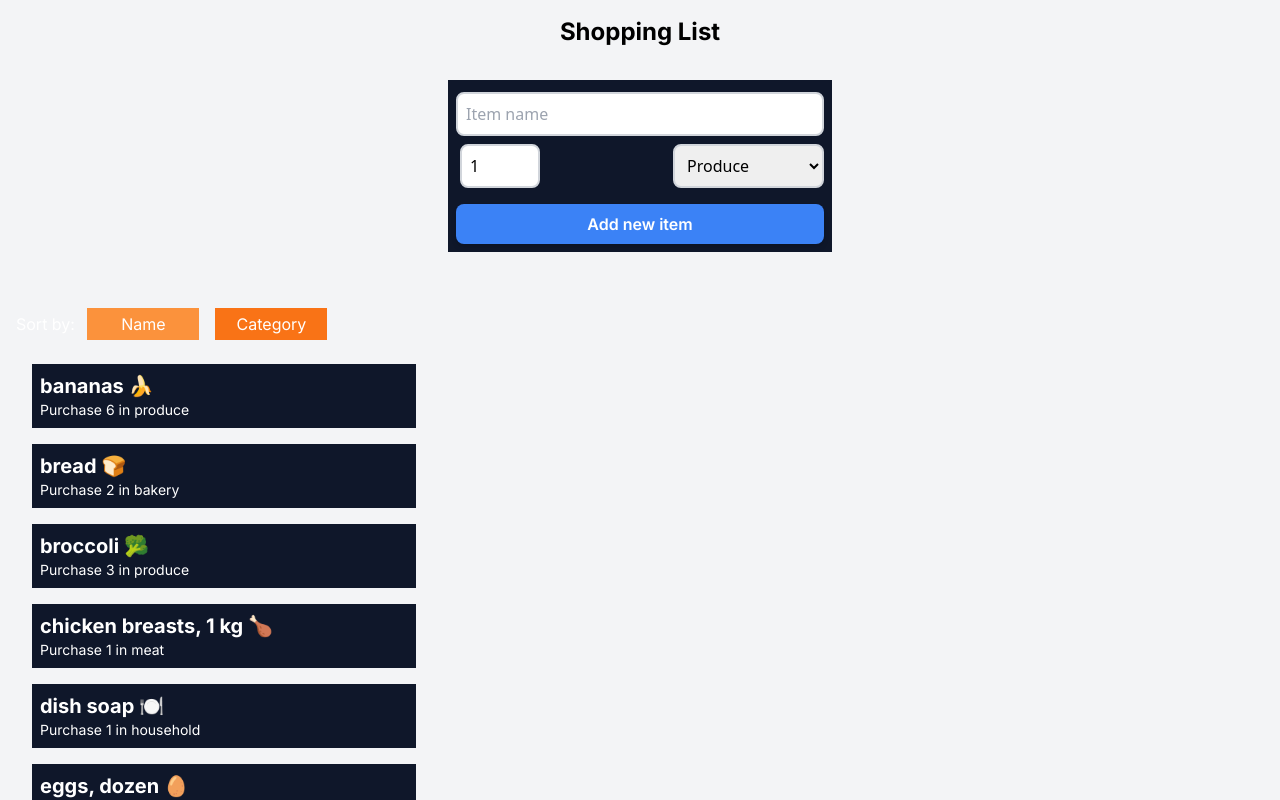
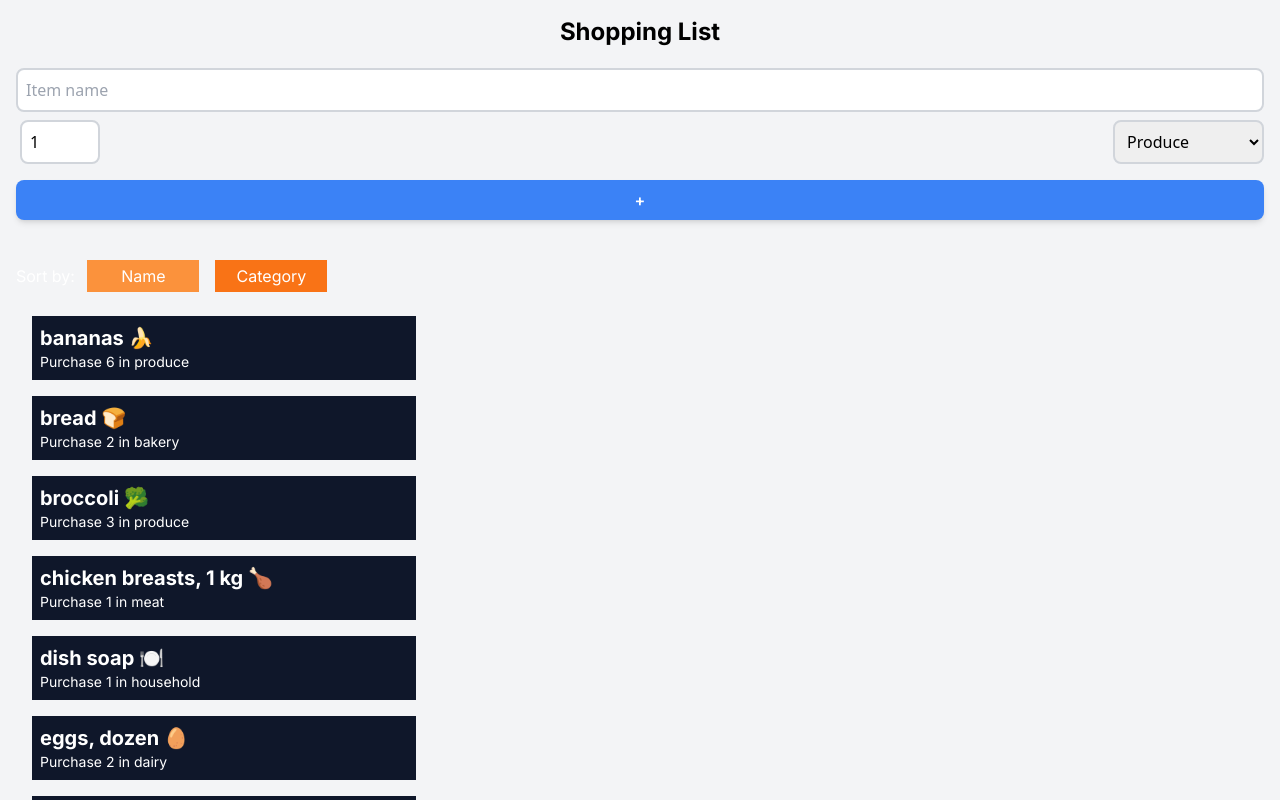
Before and after one commit to Arshpreet77/cprg306-assignments, a Next.js app: page /week-7 in a window 1280 px wide. Shown: the top 800 px of the page. Built offline with nearby package versions, Linux system fonts and the light colour scheme.

Commit message:
new-item.js

```diff
--- a/app/week-7/new-item.js
+++ b/app/week-7/new-item.js
@@ -1,83 +1,79 @@
-import { useState } from "react";
+"use client";
+import React, { useState } from "react";
 
-export default function NewShoppingItem({ onAddItem }) {
-    const [itemName, setItemName] = useState("");
-    const [itemQuantity, setItemQuantity] = useState(1);
-    const [itemCategory, setItemCategory] = useState("produce");
+const NewItem = ({ onAddItem }) => {
+  const [name, setName] = useState("");
+  const [quantity, setQuantity] = useState(1);
+  const [category, setCategory] = useState("produce");
 
-    const categories = [
-        { label: 'Produce', value: 'produce' },
-        { label: 'Dairy', value: 'dairy' },
-        { label: 'Bakery', value: 'bakery' },
-        { label: 'Meat', value: 'meat' },
-        { label: 'Frozen Foods', value: 'frozen foods' },
-        { label: 'Canned Goods', value: 'canned goods' },
-        { label: 'Dry Goods', value: 'dry goods' },
-        { label: 'Beverages', value: 'beverages' },
-        { label: 'Snacks', value: 'snacks' },
-        { label: 'Household', value: 'household' },
-        { label: 'Others', value: 'others' },
-    ];
-
-    const handleFormSubmit = (event) => {
+  const handleSubmit = (event) => {
     event.preventDefault();
 
-        const newItem = {
-            name: itemName,
-            quantity: parseInt(itemQuantity, 10),
-            category: itemCategory,
+    const item = {
+      name,
+      quantity,
+      category,
     };
 
-        onAddItem(newItem);
-
-        setItemName('');
-        setItemQuantity(1);
-        setItemCategory('produce');
+    onAddItem(item);
   };
 
   return (
-        <main className="flex justify-center w-full">
-            <form onSubmit={handleFormSubmit} className="p-2 m-4 bg-slate-900 text-black max-w-sm w-full">
+    <form onSubmit={handleSubmit}>
+      <div className="text-black">
         <div className="mb-2">
           <input
+            placeholder="Item name"
             type="text"
+            value={name}
+            onChange={(e) => setName(e.target.value)}
             required
-                        placeholder="Item name"
-                        onChange={(e) => setItemName(e.target.value)}
-                        value={itemName}
-                        className="w-full mt-1 border-2 text-black border-gray-300 p-2 rounded-lg font-sans"
+            className="w-full mt-1 border-2 border-gray-300 p-2 rounded-lg font-sans"
           />
         </div>
         <div className="flex justify-between">
+          <div className="w-1/2 ">
             <input
               type="number"
-                        required
               min="1"
               max="99"
-                        value={itemQuantity}
-                        onChange={(e) => setItemQuantity(e.target.value)}
+              value={quantity}
+              onChange={(e) => setQuantity(parseInt(e.target.value, 10))}
+              required
               className="w-20 ml-1 border-2 border-gray-300 p-2 rounded-lg font-sans"
             />
+          </div>
+          <div className="flex justify-between">
             <select
-                        required
-                        value={itemCategory}
-                        onChange={(e) => setItemCategory(e.target.value)}
               className="ml-1 border-2 border-gray-300 p-2 rounded-lg font-sans"
+              value={category}
+              onChange={(e) => setCategory(e.target.value)}
             >
-                        {categories.map((option) => (
-                            <option key={option.value} value={option.value}>
-                                {option.label}
-                            </option>
-                        ))}
+              <option value="produce">Produce</option>
+              <option value="dairy">Dairy</option>
+              <option value="Bakery">Bakery</option>
+              <option value="Meat">Meat</option>
+              <option value="Frozen Foods">Frozen Foods</option>
+              <option value="Canned Goods">Canned Goods</option>
+              <option value="Dry Goods">Dry Goods</option>
+              <option value="Beverages">Beverages</option>
+              <option value="Snacks">Snacks</option>
+              <option value="Household">Household</option>
+              <option value="Other">Other</option>
             </select>
           </div>
+        </div>
+
         <button
           type="submit"
           className="w-full mt-4 py-2 px-4 bg-blue-500 text-white font-semibold rounded-lg shadow-md hover:bg-blue-700 focus:outline-none focus:ring-2 focus:ring-blue-400 focus:ring-opacity-75"
         >
-                    Add new item
+          +
         </button>
+      </div>
+
     </form>
-        </main>
   );
-}
+};
+
+export default NewItem;
```
Lines whose indentation alone changed are shown as unchanged.
